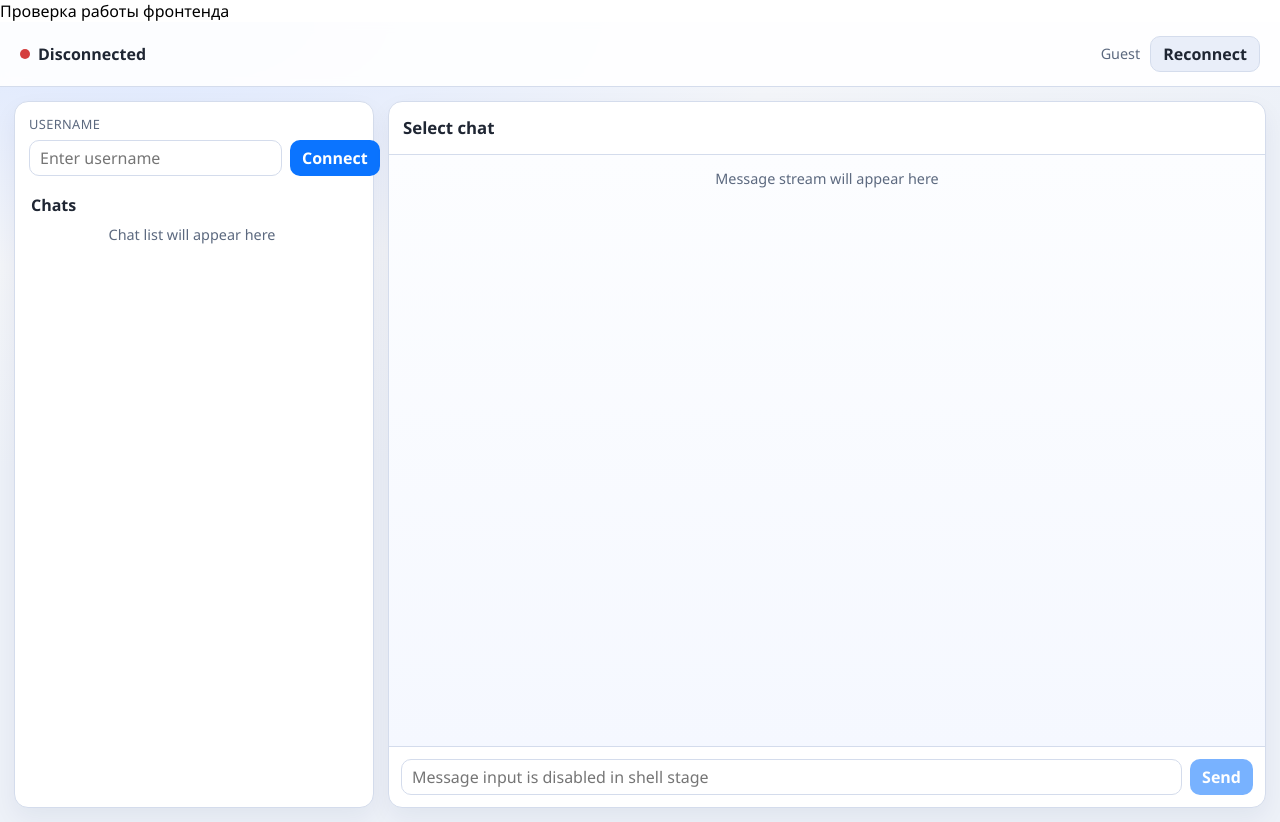
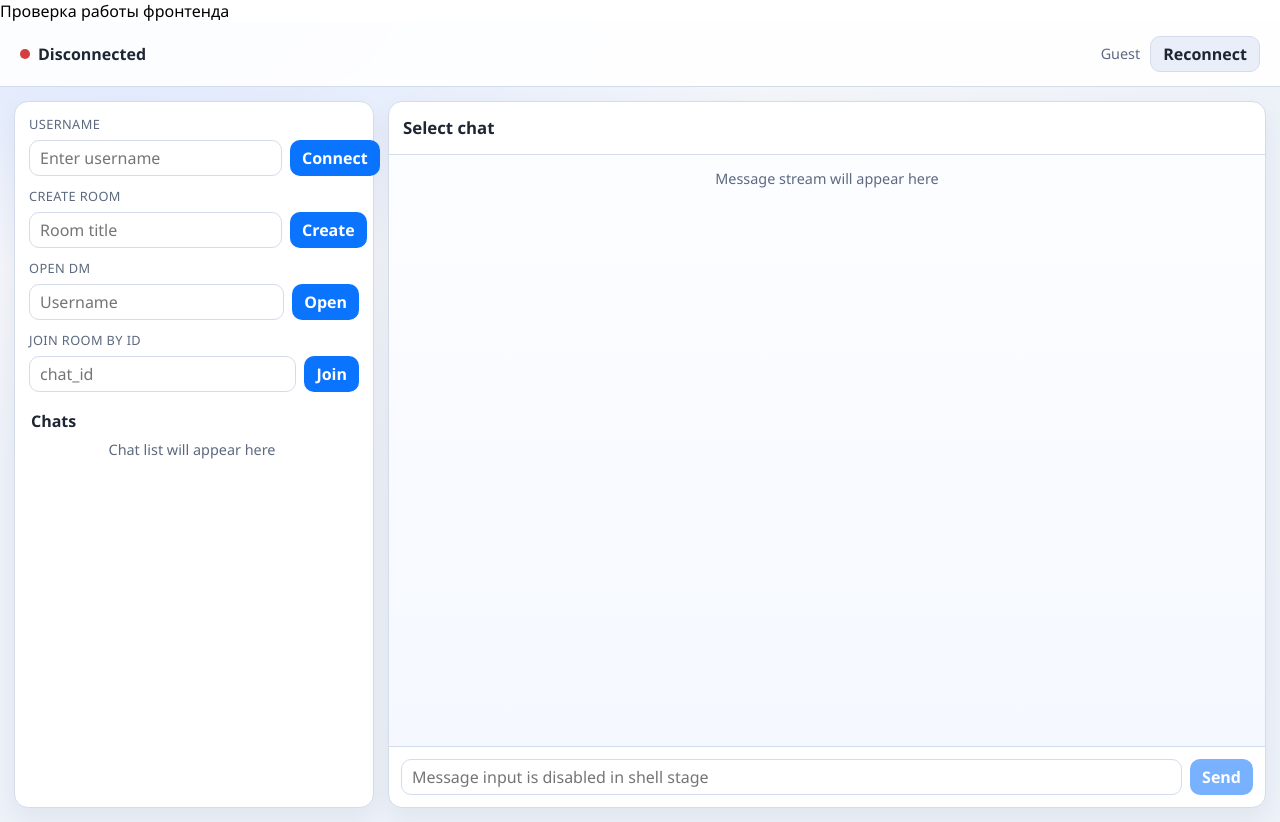
Before and after one commit to EFmikola/chat-server, a React (Vite) app in the folder frontend/: page / in a window 1280 px wide. Built offline with nearby package versions, Linux system fonts and the light colour scheme; no server answers.

Commit message:
feat(frontend): add room, dm and join controls
Добавлены формы и обработчики событий create_room/open_dm/join_room в боковой панели клиента.

```diff
--- a/frontend/src/App.jsx
+++ b/frontend/src/App.jsx
@@ -8,7 +8,19 @@ function App() {
   const [status, setStatus] = useState("disconnected");
   const [usernameInput, setUsernameInput] = useState("");
   const [sessionUsername, setSessionUsername] = useState("");
+  const [roomTitle, setRoomTitle] = useState("");
+  const [dmTarget, setDmTarget] = useState("");
+  const [joinRoomId, setJoinRoomId] = useState("");
   const [errorText, setErrorText] = useState("");
+
+  const sendEvent = (type, payload = {}, extra = {}) => {
+    const socket = wsRef.current;
+    if (!socket || socket.readyState !== WebSocket.OPEN) {
+      return false;
+    }
+    socket.send(JSON.stringify({ type, payload, ...extra }));
+    return true;
+  };
 
   const connect = (inputUsername) => {
     const username = inputUsername.trim();
@@ -65,6 +77,36 @@ function App() {
     connect(sessionUsername);
   };
 
+  const onCreateRoom = (event) => {
+    event.preventDefault();
+    const title = roomTitle.trim();
+    if (!title) {
+      return;
+    }
+    sendEvent("create_room", { title });
+    setRoomTitle("");
+  };
+
+  const onOpenDm = (event) => {
+    event.preventDefault();
+    const username = dmTarget.trim();
+    if (!username) {
+      return;
+    }
+    sendEvent("open_dm", { username });
+    setDmTarget("");
+  };
+
+  const onJoinRoom = (event) => {
+    event.preventDefault();
+    const chatId = joinRoomId.trim();
+    if (!chatId) {
+      return;
+    }
+    sendEvent("join_room", {}, { chat_id: chatId });
+    setJoinRoomId("");
+  };
+
   useEffect(() => {
     return () => {
       if (wsRef.current) {
@@ -106,6 +148,48 @@ function App() {
             </div>
           </form>
 
+          <form className="tool-form" onSubmit={onCreateRoom}>
+            <label htmlFor="room-input">Create Room</label>
+            <div className="input-row">
+              <input
+                id="room-input"
+                value={roomTitle}
+                onChange={(event) => setRoomTitle(event.target.value)}
+                placeholder="Room title"
+                autoComplete="off"
+              />
+              <button type="submit">Create</button>
+            </div>
+          </form>
+
+          <form className="tool-form" onSubmit={onOpenDm}>
+            <label htmlFor="dm-input">Open DM</label>
+            <div className="input-row">
+              <input
+                id="dm-input"
+                value={dmTarget}
+                onChange={(event) => setDmTarget(event.target.value)}
+                placeholder="Username"
+                autoComplete="off"
+              />
+              <button type="submit">Open</button>
+            </div>
+          </form>
+
+          <form className="tool-form" onSubmit={onJoinRoom}>
+            <label htmlFor="join-room-input">Join Room by ID</label>
+            <div className="input-row">
+              <input
+                id="join-room-input"
+                value={joinRoomId}
+                onChange={(event) => setJoinRoomId(event.target.value)}
+                placeholder="chat_id"
+                autoComplete="off"
+              />
+              <button type="submit">Join</button>
+            </div>
+          </form>
+
           <div className="chat-list-wrap">
             <div className="chat-list-title">Chats</div>
             <div className="chat-list">
```
